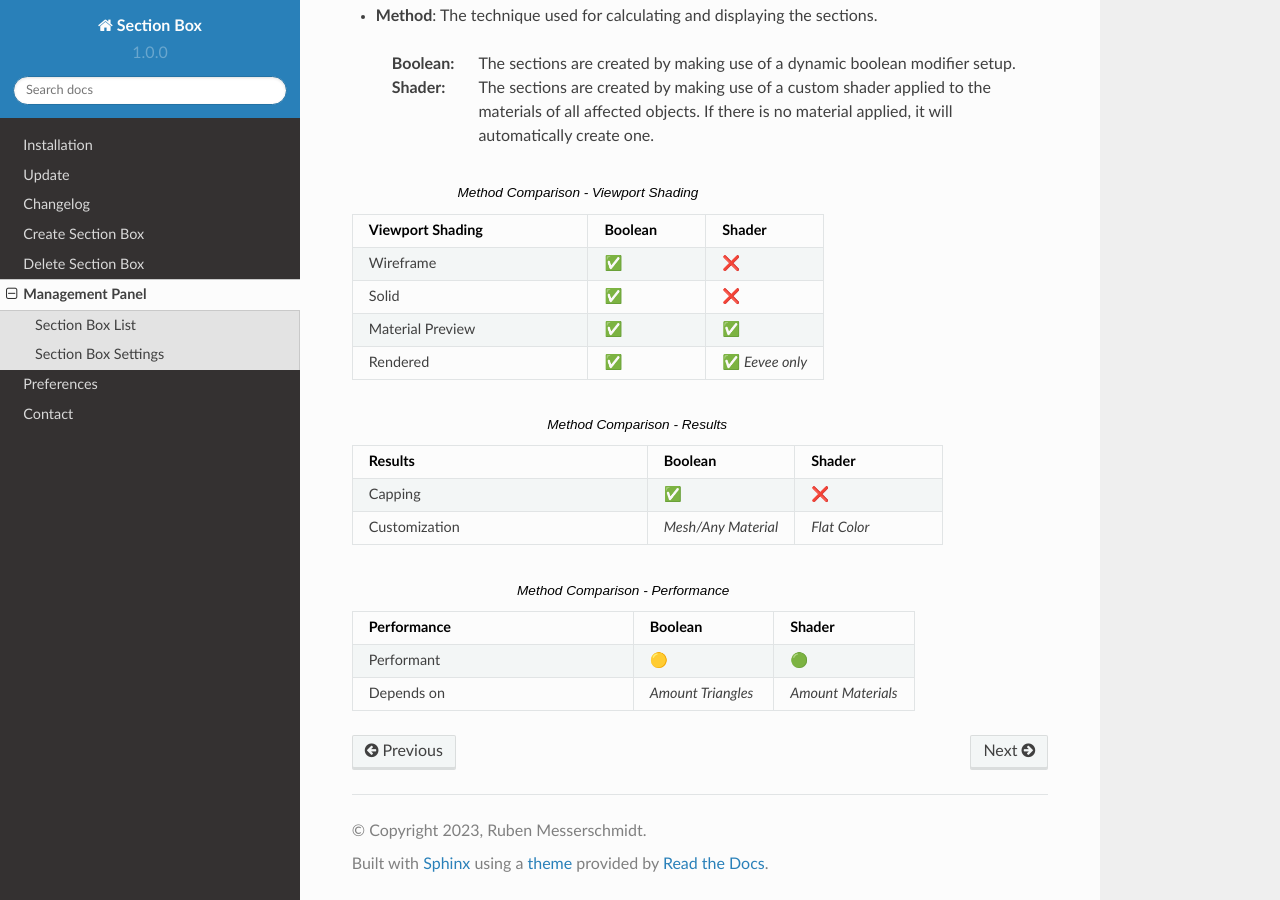
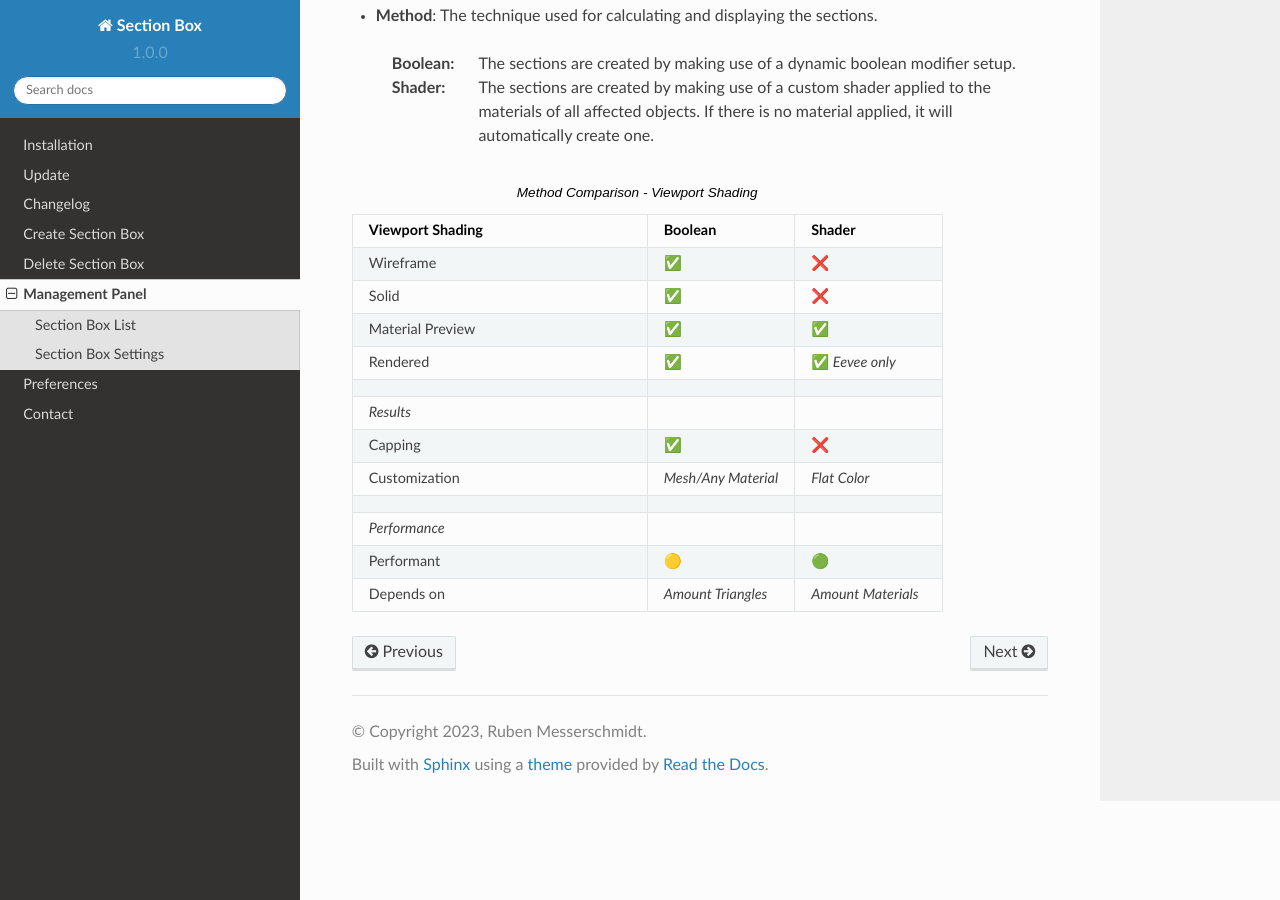
Before and after one commit to rubenmesserschmidt/Section-Box_docs, a Sphinx documentation site: the page built from docs/source/management_panel.rst, in a window 1280 px wide and 900 px high, scrolled down 1084 px. Built offline with Sphinx 7.4.7 and the Read the Docs theme 2.0.0, drawn with Linux system fonts in a browser that asks for light colours.

Commit message:
finished method table

```diff
--- a/docs/source/management_panel.rst
+++ b/docs/source/management_panel.rst
@@ -64,30 +64,24 @@ Section Box Settings
    * - Rendered
      - ✅
      - ✅ *Eevee only*
-
-
-.. list-table:: Method Comparison - Results
-   :widths: 50 25 25
-   :header-rows: 1
-
-   * - Results
-     - Boolean
-     - Shader
+   * -
+     -
+     -
+   * - *Results*
+     -
+     -
    * - Capping
      - ✅
      - ❌
    * - Customization
      - *Mesh/Any Material*
      - *Flat Color*
-
-
-.. list-table:: Method Comparison - Performance
-   :widths: 50 25 25
-   :header-rows: 1
-
-   * - Performance
-     - Boolean
-     - Shader
+   * -
+     -
+     -
+   * - *Performance*
+     -
+     -
    * - Performant
      - 🟡
      - 🟢
```
